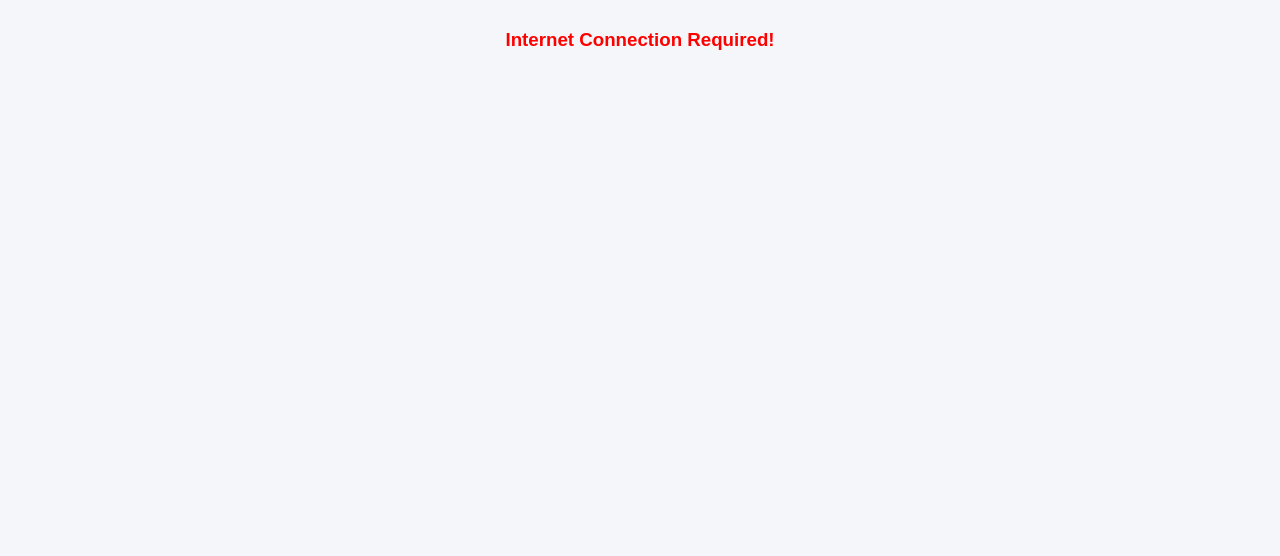
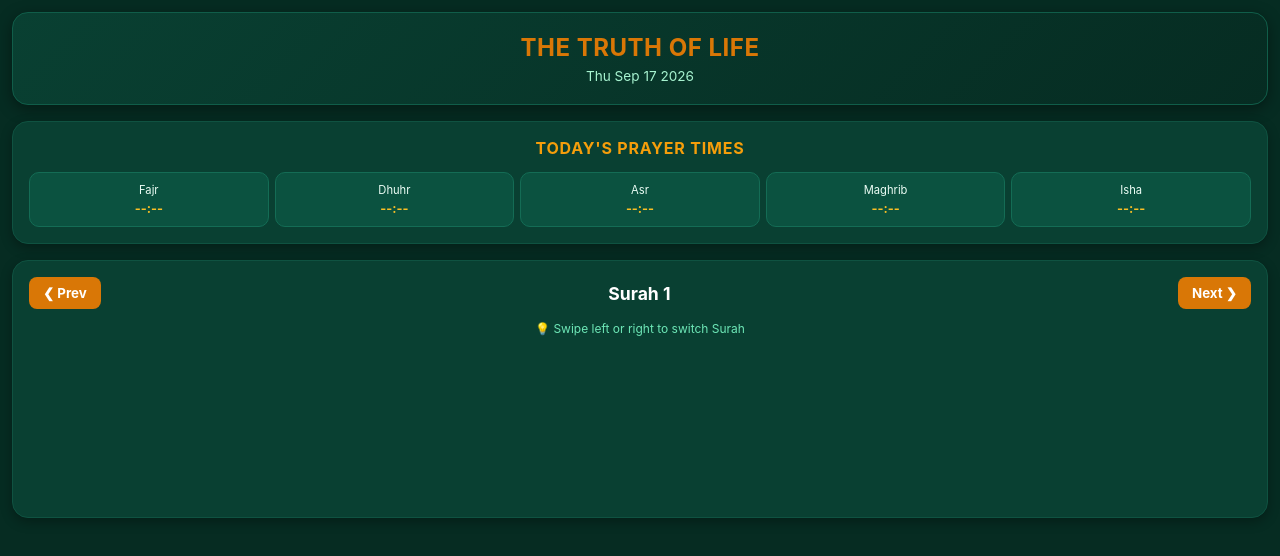
Before and after one commit to shohagrashed76-ai/truth_of_life, a website: page www/index.html in a window 1280 px wide. Drawn offline with Linux system fonts and the light colour scheme; some packages are replaced by stand-ins of ours; no server answers.

Commit message:
Muslim Pro theme and auto prayer logic update

```diff
--- a/www/index.html
+++ b/www/index.html
@@ -1,28 +1,63 @@
 <!DOCTYPE html>
-<html>
+<html lang="en">
 <head>
-    <meta charset="utf-8">
-    <meta name="viewport" content="initial-scale=1, width=device-width, viewport-fit=cover">
-    <meta http-equiv="Content-Security-Policy" content="default-src * 'unsafe-inline' 'unsafe-eval' data: gap: https://ssl.gstatic.com;">
+    <meta charset="UTF-8">
+    <meta name="viewport" content="width=device-width, initial-scale=1.0">
     <title>THE TRUTH OF LIFE</title>
-    <style>
-        body { font-family: sans-serif; margin: 0; padding: 10px; background: #f4f6f9; }
-        .header { text-align: center; color: #1a237e; margin-bottom: 15px; }
-        .search-box { width: 100%; padding: 12px; font-size: 16px; border: 1px solid #ccc; border-radius: 8px; box-sizing: border-box; margin-bottom: 15px; outline: none; }
-        .surah-card { background: white; padding: 15px; margin-bottom: 10px; border-radius: 8px; box-shadow: 0 2px 4px rgba(0,0,0,0.1); }
-        .surah-title { font-size: 18px; font-weight: bold; color: #1a237e; }
-        .btn-back { background: #1a237e; color: white; border: none; padding: 10px 18px; border-radius: 5px; margin-bottom: 15px; font-size: 16px; }
-        .ayah-box { background: white; padding: 15px; margin-bottom: 12px; border-radius: 8px; border-left: 4px solid #1a237e; }
-        .arabic-text { font-size: 26px; text-align: right; color: #000; line-height: 1.8; margin-bottom: 10px; }
-        .bangla-text { font-size: 16px; color: #333; line-height: 1.5; }
-    </style>
+    <link rel="stylesheet" href="style.css">
 </head>
 <body>
-    <div id="app">
-        <h3 style="text-align:center;">Loading Surah List...</h3>
-    </div>
+    <header class="app-header">
+        <div class="header-content">
+            <h1>THE TRUTH OF LIFE</h1>
+            <p id="current-date">Loading Hijri & Gregorian Date...</p>
+        </div>
+    </header>
 
-    <script src="cordova.js"></script>
-    <script src="js/index.js"></script>
+    <main class="main-container">
+        <!-- Muslim Pro Style Prayer Dashboard -->
+        <section class="card prayer-card">
+            <div class="card-header">
+                <h2>Today's Prayer Times</h2>
+            </div>
+            <div class="prayer-grid">
+                <div class="prayer-box">
+                    <span class="p-name">Fajr</span>
+                    <strong class="p-time" id="fajr">--:--</strong>
+                </div>
+                <div class="prayer-box">
+                    <span class="p-name">Dhuhr</span>
+                    <strong class="p-time" id="dhuhr">--:--</strong>
+                </div>
+                <div class="prayer-box">
+                    <span class="p-name">Asr</span>
+                    <strong class="p-time" id="asr">--:--</strong>
+                </div>
+                <div class="prayer-box">
+                    <span class="p-name">Maghrib</span>
+                    <strong class="p-time" id="maghrib">--:--</strong>
+                </div>
+                <div class="prayer-box">
+                    <span class="p-name">Isha</span>
+                    <strong class="p-time" id="isha">--:--</strong>
+                </div>
+            </div>
+        </section>
+
+        <!-- Quran Surah Reader & Navigation -->
+        <section class="card quran-card">
+            <div class="reader-nav">
+                <button id="prev-btn" onclick="loadPreviousSurah()">❮ Prev</button>
+                <h2 id="surah-title">Surah 1</h2>
+                <button id="next-btn" onclick="loadNextSurah()">Next ❯</button>
+            </div>
+            <div id="surah-content" class="content-box">
+                <p class="swipe-hint">💡 Swipe left or right to switch Surah</p>
+                <div id="verses-container"></div>
+            </div>
+        </section>
+    </main>
+
+    <script src="script.js"></script>
 </body>
 </html>
--- a/www/script.js
+++ b/www/script.js
@@ -1,58 +1,69 @@
+let currentSurahIndex = 1;
+
+function loadPrayerTimes() {
+    const today = new Date();
+    const dateElem = document.getElementById('current-date');
+    if (dateElem) dateElem.innerText = today.toDateString();
+
+    fetch('https://api.aladhan.com/v1/timingsByCity?city=Dhaka&country=Bangladesh&method=1')
+        .then(res => res.json())
+        .then(data => {
+            if (data && data.data && data.data.timings) {
+                const t = data.data.timings;
+                if(document.getElementById('fajr')) document.getElementById('fajr').innerText = t.Fajr;
+                if(document.getElementById('dhuhr')) document.getElementById('dhuhr').innerText = t.Dhuhr;
+                if(document.getElementById('asr')) document.getElementById('asr').innerText = t.Asr;
+                if(document.getElementById('maghrib')) document.getElementById('maghrib').innerText = t.Maghrib;
+                if(document.getElementById('isha')) document.getElementById('isha').innerText = t.Isha;
+            }
+        })
+        .catch(err => console.error(err));
+}
+
+function loadNextSurah() {
+    if (currentSurahIndex < 114) {
+        currentSurahIndex++;
+        updateSurahDisplay();
+    }
+}
+
+function loadPreviousSurah() {
+    if (currentSurahIndex > 1) {
+        currentSurahIndex--;
+        updateSurahDisplay();
+    }
+}
+
+function updateSurahDisplay() {
+    const titleElem = document.getElementById('surah-title');
+    if (titleElem) titleElem.innerText = "Surah " + currentSurahIndex;
+}
+
 let touchStartX = 0;
 let touchStartY = 0;
-let touchEndX = 0;
-let touchEndY = 0;
 
-document.addEventListener('touchstart', function(e) {
+document.addEventListener('touchstart', e => {
     touchStartX = e.changedTouches[0].screenX;
     touchStartY = e.changedTouches[0].screenY;
 });
 
-document.addEventListener('touchend', function(e) {
-    touchEndX = e.changedTouches[0].screenX;
-    touchEndY = e.changedTouches[0].screenY;
-    handleSwipe();
-});
+document.addEventListener('touchend', e => {
+    let touchEndX = e.changedTouches[0].screenX;
+    let touchEndY = e.changedTouches[0].screenY;
 
-function handleSwipe() {
     let diffX = touchEndX - touchStartX;
     let diffY = touchEndY - touchStartY;
 
-    if (Math.abs(diffX) > Math.abs(diffY) && Math.abs(diffX) > 60) {
+    if (Math.abs(diffX) > Math.abs(diffY) && Math.abs(diffX) > 50) {
         if (diffX < 0) {
-            if (typeof loadNextSurah === 'function') loadNextSurah();
-            else if (typeof nextSurah === 'function') nextSurah();
+            loadNextSurah();
         } else {
-            if (typeof loadPreviousSurah === 'function') loadPreviousSurah();
-            else if (typeof prevSurah === 'function') prevSurah();
+            loadPreviousSurah();
         }
     }
-}
+});
 
-function fetchPrayerTimes() {
-    fetch('https://api.aladhan.com/v1/timingsByCity?city=Dhaka&country=Bangladesh&method=1')
-        .then(response => response.json())
-        .then(data => {
-            if (data && data.data && data.data.timings) {
-                const timings = data.data.timings;
-                const prayerContainer = document.getElementById('prayer-times');
-                if (prayerContainer) {
-                    prayerContainer.innerHTML = `
-                        <div class="prayer-card">
-                            <h3>Prayer Times</h3>
-                            <p>Fajr: ${timings.Fajr}</p>
-                            <p>Dhuhr: ${timings.Dhuhr}</p>
-                            <p>Asr: ${timings.Asr}</p>
-                            <p>Maghrib: ${timings.Maghrib}</p>
-                            <p>Isha: ${timings.Isha}</p>
-                        </div>
-                    `;
-                }
-            }
-        })
-        .catch(err => console.error('Error fetching prayer times:', err));
-}
-
-document.addEventListener('DOMContentLoaded', function() {
-    fetchPrayerTimes();
+document.addEventListener('DOMContentLoaded', () => {
+    loadPrayerTimes();
+    updateSurahDisplay();
 });
--- /dev/null
+++ b/www/style.css
@@ -0,0 +1,116 @@
+* {
+    box-sizing: border-box;
+    margin: 0;
+    padding: 0;
+    font-family: -apple-system, BlinkMacSystemFont, "Segoe UI", Roboto, sans-serif;
+}
+
+body {
+    background-color: #062c22;
+    color: #ffffff;
+    padding: 12px;
+    user-select: none;
+}
+
+.app-header {
+    background: linear-gradient(135deg, #094032, #062c22);
+    text-align: center;
+    padding: 20px 10px;
+    border-radius: 16px;
+    margin-bottom: 16px;
+    border: 1px solid #105d49;
+    box-shadow: 0 4px 15px rgba(0, 0, 0, 0.4);
+}
+
+.app-header h1 {
+    color: #d97706;
+    font-size: 1.5rem;
+    font-weight: 700;
+    letter-spacing: 0.5px;
+}
+
+#current-date {
+    color: #a7f3d0;
+    font-size: 0.85rem;
+    margin-top: 6px;
+}
+
+.card {
+    background: #094032;
+    border-radius: 16px;
+    padding: 16px;
+    margin-bottom: 16px;
+    box-shadow: 0 4px 12px rgba(0, 0, 0, 0.3);
+    border: 1px solid #0f5241;
+}
+
+.card-header h2 {
+    font-size: 1rem;
+    color: #f59e0b;
+    text-align: center;
+    margin-bottom: 14px;
+    text-transform: uppercase;
+    letter-spacing: 0.8px;
+}
+
+.prayer-grid {
+    display: grid;
+    grid-template-columns: repeat(5, 1fr);
+    gap: 6px;
+}
+
+.prayer-box {
+    background: #0b5240;
+    padding: 10px 2px;
+    border-radius: 10px;
+    text-align: center;
+    display: flex;
+    flex-direction: column;
+    justify-content: center;
+    border: 1px solid #146c55;
+}
+
+.p-name {
+    font-size: 0.7rem;
+    color: #ecfdf5;
+}
+
+.p-time {
+    font-size: 0.8rem;
+    color: #fbbf24;
+    margin-top: 4px;
+    font-weight: bold;
+}
+
+.reader-nav {
+    display: flex;
+    justify-content: space-between;
+    align-items: center;
+    margin-bottom: 12px;
+}
+
+.reader-nav button {
+    background: #d97706;
+    color: #ffffff;
+    border: none;
+    padding: 8px 14px;
+    border-radius: 8px;
+    font-weight: bold;
+    cursor: pointer;
+}
+
+#surah-title {
+    font-size: 1.1rem;
+    color: #ffffff;
+}
+
+.swipe-hint {
+    font-size: 0.75rem;
+    color: #6ee7b7;
+    text-align: center;
+    margin-top: 10px;
+}
+
+.content-box {
+    min-height: 180px;
+}
```
